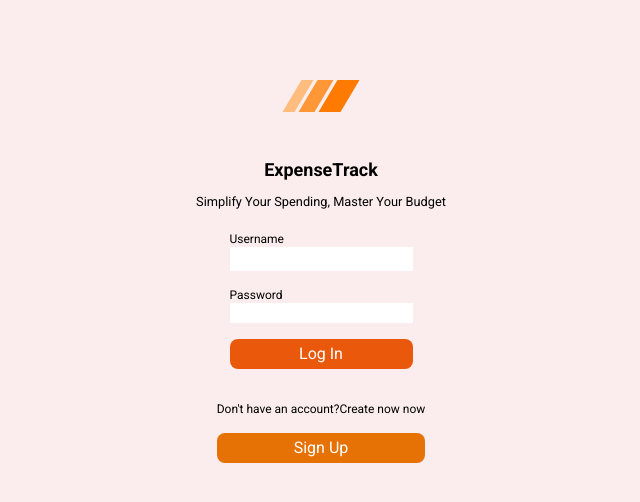
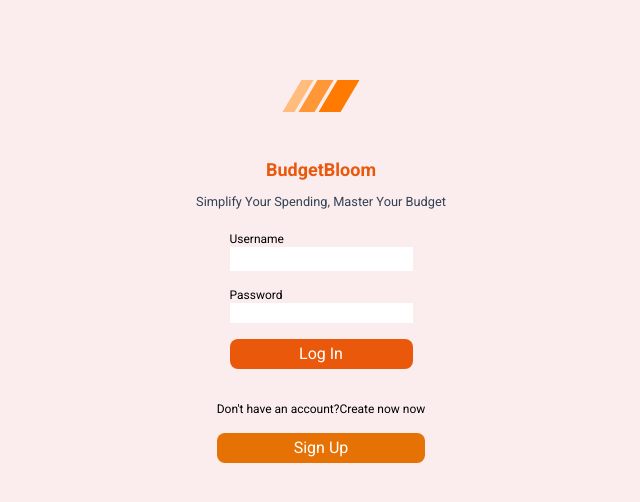
Before and after one commit to alexbrudasca/financetruckingApp, a website: page index.html in a window 1280 px wide. Shown: the whole page, without its empty margins (319-959 px from the left). Drawn offline with nearby package versions, Linux system fonts and the light colour scheme; some packages are replaced by stand-ins of ours; a script that the page names is missing.

Commit message:
rename Site

```diff
--- a/index.html
+++ b/index.html
@@ -3,7 +3,7 @@
 <head>
     <meta charset="UTF-8">
     <meta name="viewport" content="width=device-width, initial-scale=1.0">
-    <title>ExpenseTrack || App</title>
+    <title>BudgetBloom || App</title>
     <link rel="stylesheet" href="style.css">
     <link rel="stylesheet" href="https://cdnjs.cloudflare.com/ajax/libs/font-awesome/6.6.0/css/all.min.css" integrity="sha512-Kc323vGBEqzTmouAECnVceyQqyqdsSiqLQISBL29aUW4U/M7pSPA/gEUZQqv1cwx4OnYxTxve5UMg5GT6L4JJg==" crossorigin="anonymous" referrerpolicy="no-referrer" />
     <script src="https://cdn.tailwindcss.com"></script>
@@ -17,8 +17,8 @@
             </div>
 
             <div class="heading flex items-center justify-center gap-2 flex-col p-5 flex-1 h-[30vh]">
-                <h1 class="font-semibold text-lg">ExpenseTrack</h1>
-                <p class="text-[0.80rem] text-center">Simplify Your Spending, Master Your Budget</p>
+                <h1 class="font-semibold text-lg text-orange-600">BudgetBloom</h1>
+                <p class="text-[0.80rem] text-center text-slate-700">Simplify Your Spending, Master Your Budget</p>
             </div>
         </div>
 
```
